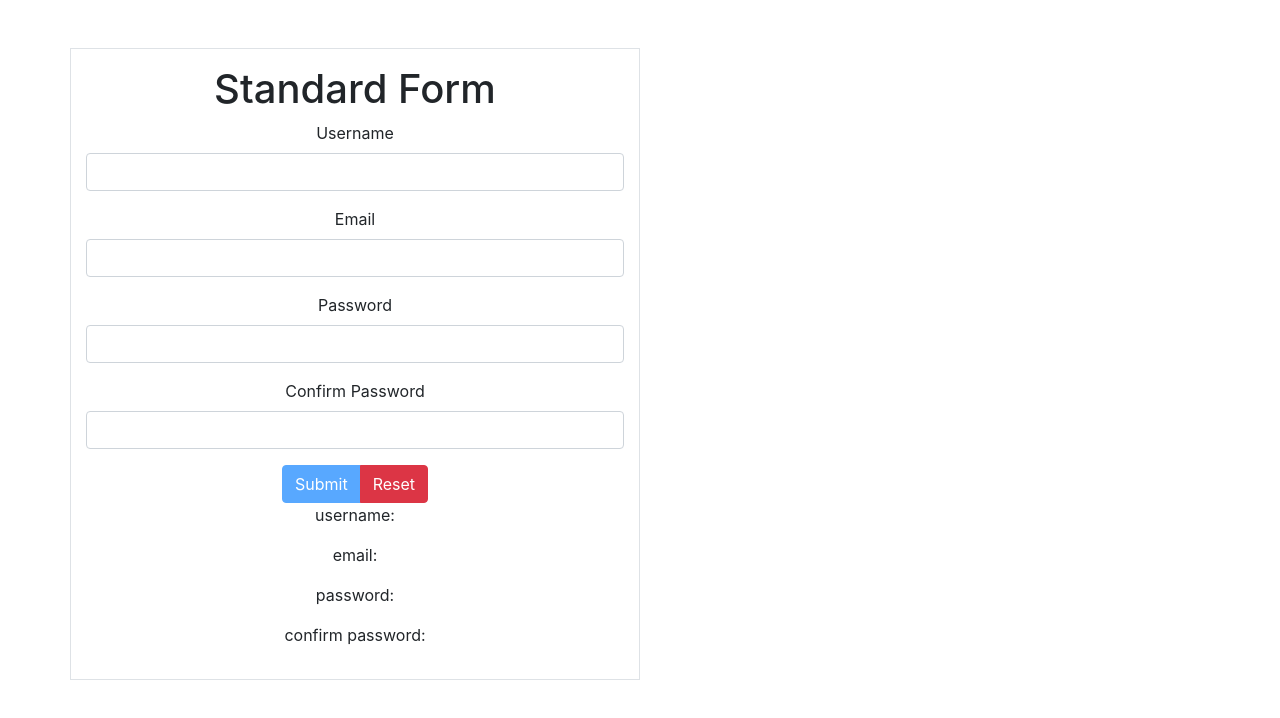
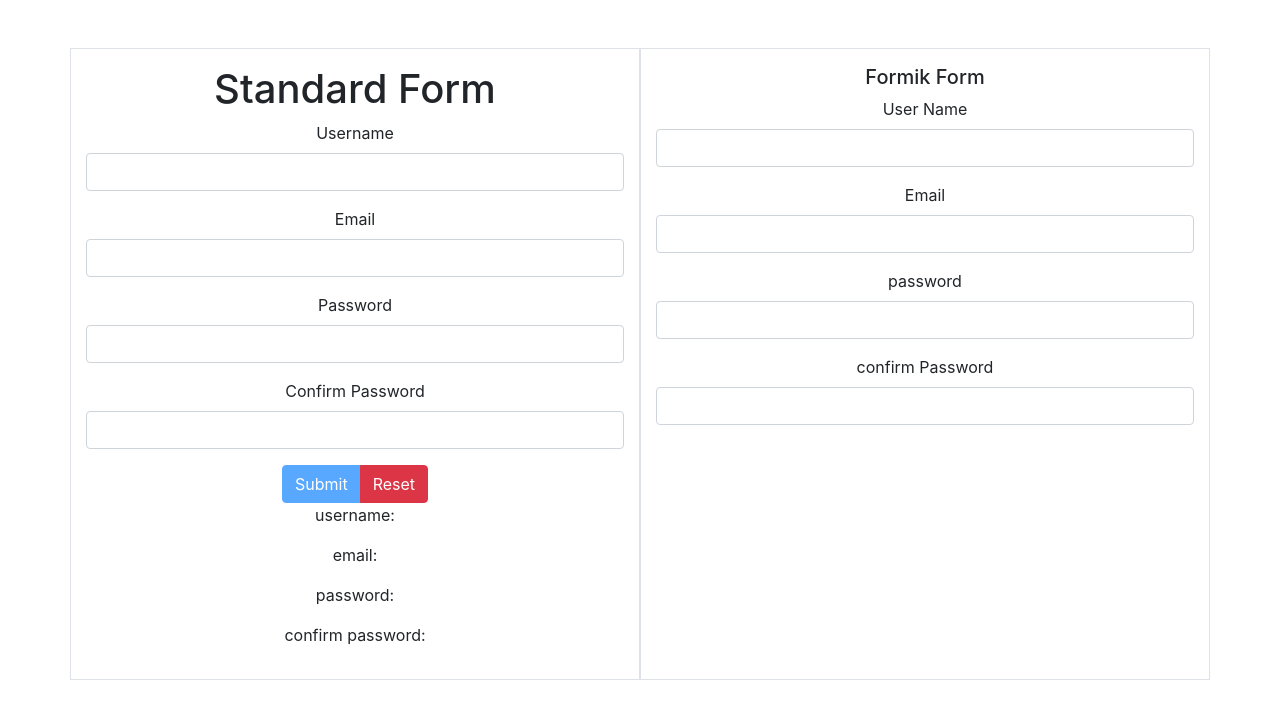
Before and after one commit to kirandash/react-forms, a React (Create React App) app in the folder form-validations/: page / in a window 1280 px wide. Shown: the top 718 px of the page. Built offline with nearby package versions, Linux system fonts and the light colour scheme.

Commit message:
FV - 3.2 Formik Template

```diff
--- a/form-validations/package.json
+++ b/form-validations/package.json
@@ -6,10 +6,12 @@
     "@testing-library/jest-dom": "^5.11.4",
     "@testing-library/react": "^11.1.0",
     "@testing-library/user-event": "^12.1.10",
+    "formik": "^2.2.5",
     "react": "^17.0.1",
     "react-dom": "^17.0.1",
     "react-scripts": "4.0.0",
-    "web-vitals": "^0.2.4"
+    "web-vitals": "^0.2.4",
+    "yup": "^0.29.3"
   },
   "scripts": {
     "start": "react-scripts start",
--- a/form-validations/src/App.js
+++ b/form-validations/src/App.js
@@ -1,4 +1,5 @@
 import './App.css';
+import FormikForm from './Formik-Form/FormikForm';
 import StandardForm from './Standard-Form/StandardForm';
 
 function App() {
@@ -9,6 +10,9 @@
           <div className="col-md-6 border py-3">
             <StandardForm/>
           </div>
+          <div className="col-md-6 border py-3">
+            <FormikForm/>
+          </div>
         </div>
       </div>
     </div>
--- /dev/null
+++ b/form-validations/src/Formik-Form/FormikForm.js
@@ -0,0 +1,67 @@
+import React, { Component } from 'react'
+import { Formik } from 'formik'
+import * as Yup from 'yup'
+
+export class FormikForm extends Component {
+
+    state = {
+        userName: '',
+        email: '',
+        password: '',
+        confirmPassword: '',
+        isValid: false
+    }
+
+    render() {
+        return (
+            <div>
+                <h5>Formik Form</h5>
+                <Formik
+                    initialValues={{ userName: '' , email: '', password: '', confirmPassword: '', isSubmitting: true }}
+                >
+                    {({}) => (
+                        <form noValidate>
+                            <div className='form-group'>
+                                <label htmlFor='userName'>User Name</label>
+                                <input
+                                    className='form-control'
+                                    type='text'
+                                    name='userName'
+                                />
+                            </div>
+
+                            <div className='form-group'>
+                                <label htmlFor='email'>Email</label>
+                                <input
+                                    className='form-control'
+                                    type='text'
+                                    name='email'
+                                />
+                            </div>
+
+                            <div className='form-group'>
+                                <label htmlFor='password'>password</label>
+                                <input
+                                    className='form-control'
+                                    type='text'
+                                    name='password'
+                                />
+                            </div>
+
+                            <div className='form-group'>
+                                <label htmlFor='confirmPassword'>confirm Password</label>
+                                <input
+                                    className='form-control'
+                                    type='text'
+                                    name='confirmPassword'
+                                />
+                            </div>
+                        </form>
+                    )}
+                </Formik>
+            </div>
+        )
+    }
+}
+
+export default FormikForm
```
Also changed, not shown: 2 other files (tests, documents, lock files or other folders).
